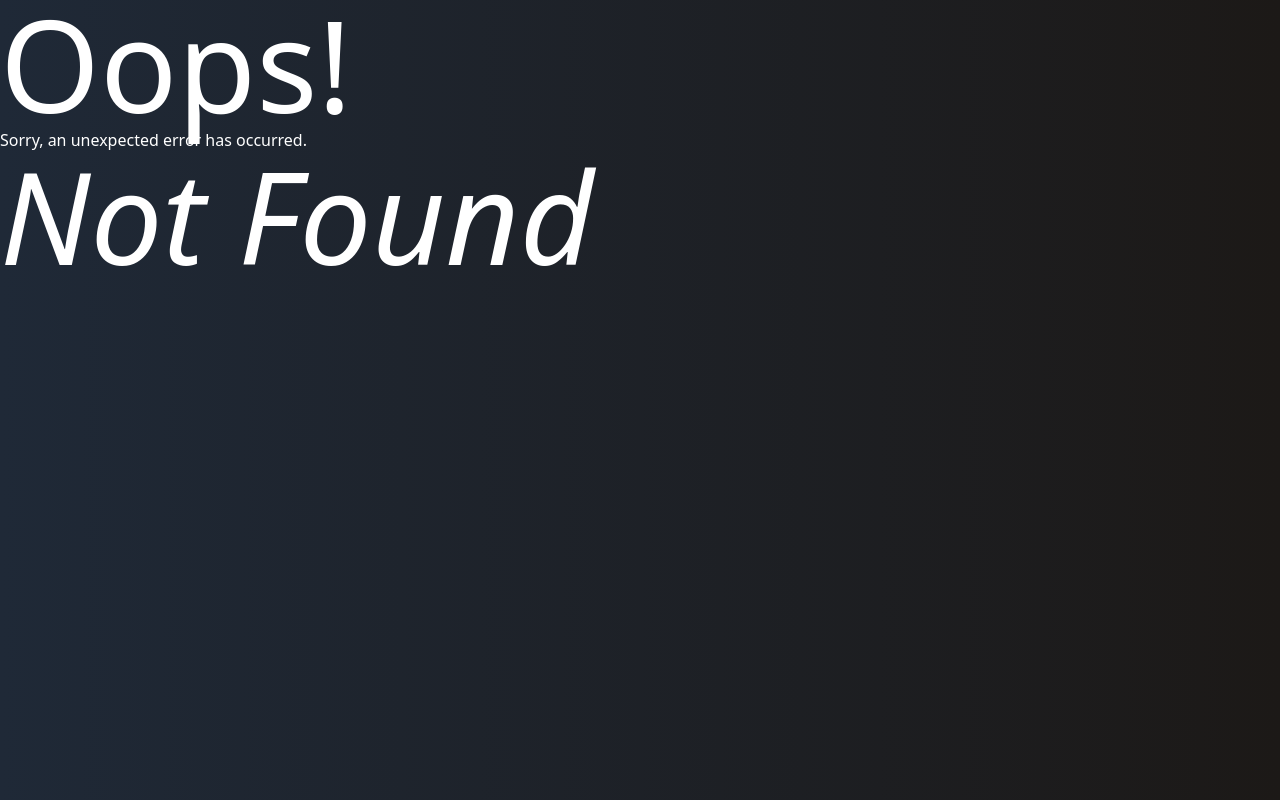
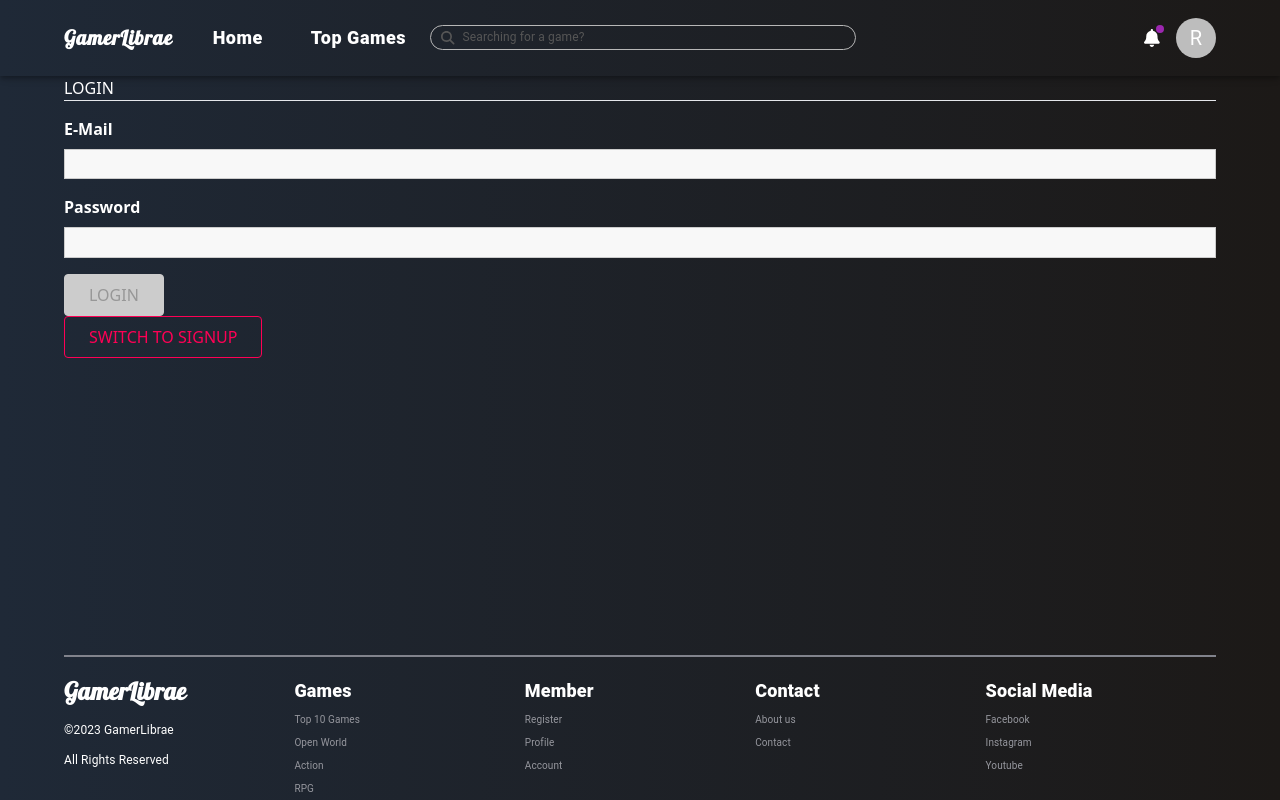
Before and after one commit to taylor50737/cap805_group3_gamerLibrae_frontend, a React (Vite) app: page /auth in a window 1280 px wide. Before the commit this address had no page. Built offline with nearby package versions, Linux system fonts and the light colour scheme.

Commit message:
Added Login/Register Page

```diff
--- a/src/App.jsx
+++ b/src/App.jsx
@@ -1,17 +1,85 @@
+import React, { useState, useCallback } from 'react';
+import { BrowserRouter as Router, Route, Routes, Navigate } from 'react-router-dom';
+
 import { Navbar } from './Components/Navbar';
 import { Footer } from './Components/Footer';
 import { Container } from '@mui/material';
-import { Outlet } from 'react-router-dom';
+import Auth from './Auth/pages/Auth';
+import AdminPanel from './AdminPanel/AdminPanel';
+import ReviewEditPage from './ReviewEdit/pages/ReviewEditPage';
+import HomePage from './Home/pages/HomePage';
+import ErrorPage from './Error/pages/ErrorPage';
+import MemberPanelLayout from './MemberPanel/pages/MemberPanelLayout';
+import ReviewCommentHistory from './MemberPanel/pages/ReviewCommentHistory';
+import ChangeInfo from './MemberPanel/pages/ChangeInfo';
+import ResetPassword from './MemberPanel/pages/ResetPassword';
+import UploadProfilePic from './MemberPanel/pages/UploadProfilePic';
+import WishList from './MemberPanel/pages/WishList';
+import GameSearchResult from './GameSearchResult/GameSearchResultPage';
+import { AuthContext } from './shared/context/auth_context';
 
 const App = () => {
+  const [isLoggedIn, setIsLoggedIn] = useState(false);
+
+  const login = useCallback(() => {
+    setIsLoggedIn(true);
+  }, []);
+
+  const logout = useCallback(() => {
+    setIsLoggedIn(false);
+  }, []);
+
+  let routes;
+
+  if (isLoggedIn) {
+    routes = (
+      <Routes>
+        <Route path='*' element={<ErrorPage />} />
+        <Route path='/' element={<HomePage />} />
+        <Route path='/admin-panel' element={<AdminPanel />} />
+        <Route path='/auth' element={<Navigate to='/' replace />} />
+      </Routes>
+    );
+  } else {
+    routes = (
+      <Routes>
+        <Route path='*' element={<Navigate to='/auth' replace />} />
+        <Route path='/' element={<HomePage />} />
+        <Route path='/auth' element={<Auth />} />
+        <Route path='/search' element={<GameSearchResult />} />
+        <Route path='/admin-panel' element={<AdminPanel />} />
+
+        {/* Game Route */}
+        <Route path='/game'>
+          <Route index element={<h1>All Game Page</h1>} />
+          <Route path=':id'>
+            <Route index element={<h1>Individual game page here</h1>} />
+            <Route path='review-edit' element={<ReviewEditPage />} />
+          </Route>
+        </Route>
+
+        {/* Member Route */}
+        <Route path='/member/:uid' element={<MemberPanelLayout />}>
+          <Route index element={<ReviewCommentHistory />} />
+          <Route path='change-info' element={<ChangeInfo />} />
+          <Route path='reset-password' element={<ResetPassword />} />
+          <Route path='upload-profile-pic' element={<UploadProfilePic />} />
+          <Route path='wishlist' element={<WishList />} />
+        </Route>
+      </Routes>
+    );
+  }
+
   return (
-    <>
-      <Navbar />
-      <Container>
-        <Outlet />
-      </Container>
-      <Footer />
-    </>
+    <AuthContext.Provider value={{ isLoggedIn: isLoggedIn, login: login, logout: logout }}>
+      <Router>
+        <Navbar />
+        <Container>
+          <main>{routes}</main>
+        </Container>
+        <Footer />
+      </Router>
+    </AuthContext.Provider>
   );
 };
 
--- a/src/Auth/pages/auth.jsx
+++ b/src/Auth/pages/auth.jsx
@@ -1,5 +1,8 @@
 import { useState, useContext } from 'react';
 
+import CustomInput from '../../shared/components/FormElements/CustomInput';
+import CustomButton from '../../shared/components/FormElements/CustomButton';
+import { VALIDATOR_EMAIL, VALIDATOR_MINLENGTH } from '../../shared/util/validators';
 import { CustomUseForm } from '../../shared/hooks/form-hook';
 import { AuthContext } from '../../shared/context/auth_context';
 
@@ -26,7 +29,7 @@ const Auth = () => {
       setFormData(
         {
           ...formState.inputs,
-          name: undefined,
+          confirmPassword: undefined,
         },
         formState.inputs.email.isValid && formState.inputs.password.isValid,
       );
@@ -34,7 +37,7 @@ const Auth = () => {
       setFormData(
         {
           ...formState.inputs,
-          name: {
+          confirmPassword: {
             value: '',
             isValid: false,
           },
@@ -51,7 +54,49 @@ const Auth = () => {
     auth.login();
   };
 
-  return <h1>Test</h1>;
+  return (
+    <div>
+      <h2>{isLoginMode ? 'LOGIN' : 'SIGNUP'}</h2>
+      <hr />
+      <form onSubmit={authSubmitHandler}>
+        <CustomInput
+          element='input'
+          id='email'
+          type='email'
+          label='E-Mail'
+          validators={[VALIDATOR_EMAIL()]}
+          errorText='Please enter a valid email address.'
+          onInput={inputHandler}
+        />
+        <CustomInput
+          element='input'
+          id='password'
+          type='password'
+          label='Password'
+          validators={[VALIDATOR_MINLENGTH(5)]}
+          errorText='Please enter a valid password, at least 5 characters.'
+          onInput={inputHandler}
+        />
+        {!isLoginMode && (
+          <CustomInput
+            element='input'
+            id='confirmPassword'
+            type='password'
+            label='Confirm Password'
+            validators={[VALIDATOR_MINLENGTH(5)]}
+            errorText='Please enter a valid confirm password, at least 5 characters.'
+            onInput={inputHandler}
+          />
+        )}
+        <CustomButton type='submit' disabled={!formState.isValid}>
+          {isLoginMode ? 'LOGIN' : 'SIGNUP'}
+        </CustomButton>
+      </form>
+      <CustomButton inverse onClick={switchModeHandler}>
+        SWITCH TO {isLoginMode ? 'SIGNUP' : 'LOGIN'}
+      </CustomButton>
+    </div>
+  );
 };
 
 export default Auth;
--- a/src/Components/Navbar.jsx
+++ b/src/Components/Navbar.jsx
@@ -1,4 +1,4 @@
-import { useState } from 'react';
+import { useContext, useState } from 'react';
 
 import {
   AppBar,
@@ -19,6 +19,7 @@ import { FontAwesomeIcon } from '@fortawesome/react-fontawesome';
 import { faBars, faBell } from '@fortawesome/free-solid-svg-icons';
 
 import SearchBox from './SearchBox';
+import { AuthContext } from '../shared/context/auth_context';
 
 const pages = ['Home', 'Top Games'];
 const settings = ['Profile', 'Account', 'Logout'];
@@ -42,6 +43,8 @@ export const Navbar = () => {
   const handleCloseUserMenu = () => {
     setAnchorElUser(null);
   };
+
+  const auth = useContext(AuthContext);
 
   return (
     <AppBar position='static' style={{ backgroundColor: 'transparent' }}>
--- a/src/Error/pages/ErrorPage.jsx
+++ b/src/Error/pages/ErrorPage.jsx
@@ -1,15 +1,11 @@
-import { useRouteError } from 'react-router-dom';
-
-export const ErrorPage = () => {
-  const error = useRouteError();
-  console.error(error);
-
+const ErrorPage = () => {
   return (
     <>
-      <h1 className='text-9xl'>Oops!</h1>
-      <p>Sorry, an unexpected error has occurred. </p>
+      <h1>Oops!</h1>
+      <p> 404 – Page Not Found</p>
       <p>
-        <i className='text-9xl'>{error.statusText || error.message}</i>
+        We're sorry, but we were unable to find the page you requested. Please try again using our
+        search function above.
       </p>
     </>
   );
--- a/src/MemberPanel/pages/MemberPanelLayout.jsx
+++ b/src/MemberPanel/pages/MemberPanelLayout.jsx
@@ -22,7 +22,7 @@ const MemberPanelLayout = () => {
   const loadedUser = DUMMY_USERS.filter((user) => user.uid === userId);
   return (
     <div className='overflow-hidden rounded-xl'>
-      <CustomBreadcrumbs />
+      <CustomBreadcrumbs uid={userId} />
       <div className='md:flex'>
         <div className='md:shrink-0 md:pb-5'>
           <MainNavigation user={loadedUser} />
--- a/src/main.jsx
+++ b/src/main.jsx
@@ -1,90 +1,92 @@
-import React from 'react';
 import ReactDOM from 'react-dom/client';
-import { createBrowserRouter, RouterProvider } from 'react-router-dom';
+// import { createBrowserRouter, RouterProvider } from 'react-router-dom';
 
 import './index.css';
 
 import App from './App';
-import AdminPanel from './AdminPanel/AdminPanel';
-import ReviewEditPage from './ReviewEdit/pages/ReviewEditPage';
-import HomePage from './Home/pages/HomePage';
-import ErrorPage from './Error/pages/ErrorPage';
-import MemberPanelLayout from './MemberPanel/pages/MemberPanelLayout';
-import ReviewCommentHistory from './MemberPanel/pages/ReviewCommentHistory';
-import ChangeInfo from './MemberPanel/pages/ChangeInfo';
-import ResetPassword from './MemberPanel/pages/ResetPassword';
-import UploadProfilePic from './MemberPanel/pages/UploadProfilePic';
-import WishList from './MemberPanel/pages/WishList';
-import GameSearchResult from './GameSearchResult/GameSearchResultPage';
+// import Auth from './Auth/pages/auth';
+// import AdminPanel from './AdminPanel/AdminPanel';
+// import ReviewEditPage from './ReviewEdit/pages/ReviewEditPage';
+// import HomePage from './Home/pages/HomePage';
+// import ErrorPage from './Error/pages/ErrorPage';
+// import MemberPanelLayout from './MemberPanel/pages/MemberPanelLayout';
+// import ReviewCommentHistory from './MemberPanel/pages/ReviewCommentHistory';
+// import ChangeInfo from './MemberPanel/pages/ChangeInfo';
+// import ResetPassword from './MemberPanel/pages/ResetPassword';
+// import UploadProfilePic from './MemberPanel/pages/UploadProfilePic';
+// import WishList from './MemberPanel/pages/WishList';
+// import GameSearchResult from './GameSearchResult/GameSearchResultPage';
 
-const router = createBrowserRouter([
-  {
-    path: '/',
-    element: <App />, //Layout (Navbar & Footer)
-    errorElement: <ErrorPage />,
-    children: [
-      {
-        index: true,
-        element: <HomePage />,
-      },
-      {
-        path: 'adminPanel',
-        element: <AdminPanel />,
-      },
-      {
-        path: 'game/:id',
-        children: [
-          {
-            index: true,
-            element: <h1>Insert game page here</h1>,
-          },
-          {
-            path: 'reviewEdit',
-            element: <ReviewEditPage />,
-          },
-        ],
-      },
-      {
-        path: 'search',
-        children: [
-          {
-            index: true,
-            element: <GameSearchResult />,
-          },
-        ],
-      },
-      {
-        path: 'member/:uid',
-        element: <MemberPanelLayout />,
-        children: [
-          {
-            index: true,
-            element: <ReviewCommentHistory />,
-          },
-          {
-            path: 'change-info',
-            element: <ChangeInfo />,
-          },
-          {
-            path: 'reset-password',
-            element: <ResetPassword />,
-          },
-          {
-            path: 'upload-profile-pic',
-            element: <UploadProfilePic />,
-          },
-          {
-            path: 'wishlist',
-            element: <WishList />,
-          },
-        ],
-      },
-    ],
-  },
-]);
+// const router = createBrowserRouter([
+//   {
+//     path: '/',
+//     element: <App />, //Layout (Navbar & Footer)
+//     errorElement: <ErrorPage />,
+//     children: [
+//       {
+//         index: true,
+//         element: <HomePage />,
+//       },
+//       {
+//         path: 'adminPanel',
+//         element: <AdminPanel />,
+//       },
+//       {
+//         path: 'game/:id',
+//         children: [
+//           {
+//             index: true,
+//             element: <h1>Insert game page here</h1>,
+//           },
+//           {
+//             path: 'reviewEdit',
+//             element: <ReviewEditPage />,
+//           },
+//         ],
+//       },
+//       {
+//         path: 'search',
+//         children: [
+//           {
+//             index: true,
+//             element: <GameSearchResult />,
+//           },
+//         ],
+//       },
+//       {
+//         path: 'member/:uid',
+//         element: <MemberPanelLayout />,
+//         children: [
+//           {
+//             index: true,
+//             element: <ReviewCommentHistory />,
+//           },
+//           {
+//             path: 'change-info',
+//             element: <ChangeInfo />,
+//           },
+//           {
+//             path: 'reset-password',
+//             element: <ResetPassword />,
+//           },
+//           {
+//             path: 'upload-profile-pic',
+//             element: <UploadProfilePic />,
+//           },
+//           {
+//             path: 'wishlist',
+//             element: <WishList />,
+//           },
+//         ],
+//       },
+//     ],
+//   },
+// ]);
 
-ReactDOM.createRoot(document.getElementById('root')).render(
-  <React.StrictMode>
-    <RouterProvider router={router} />
-  </React.StrictMode>,
-);
+// ReactDOM.createRoot(document.getElementById('root')).render(
+//   <React.StrictMode>
+//     <RouterProvider router={router} />
+//   </React.StrictMode>,
+// );
+
+ReactDOM.createRoot(document.getElementById('root')).render(<App />);
```
Also changed, not shown: src/MemberPanel/components/SideNavigation/CustomBreadcrumbs.jsx (+5 -5 lines).
